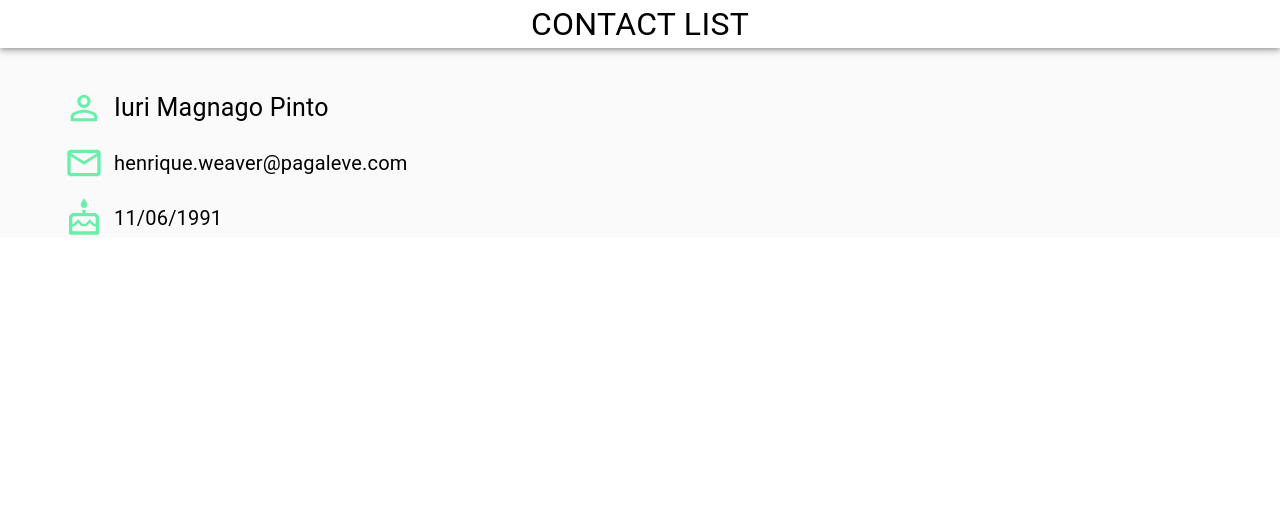
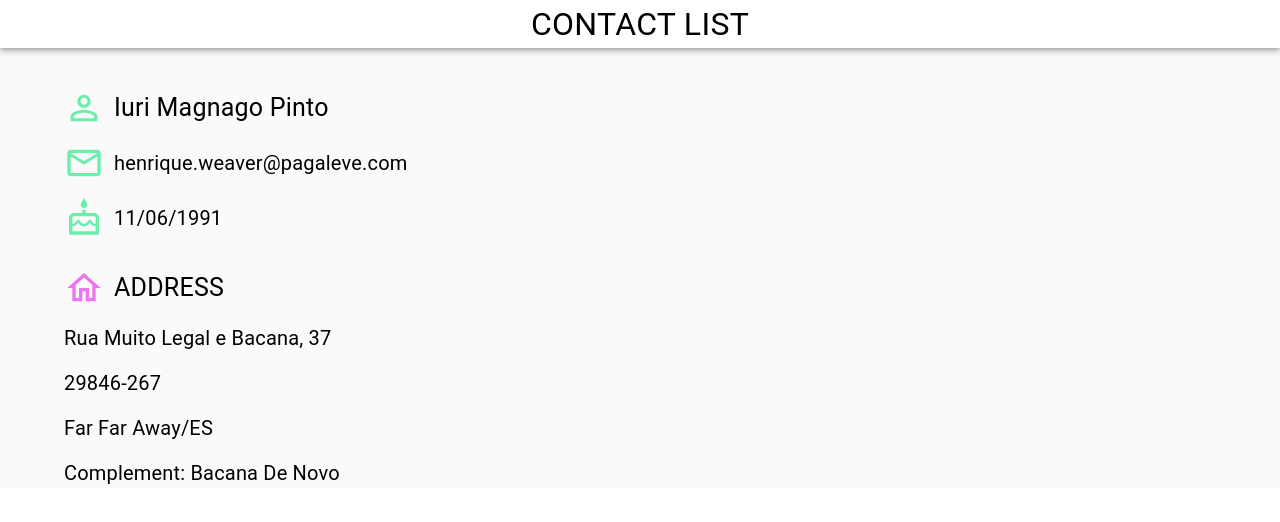
Before and after one commit to iurimp91/contact-list, a React (Create React App) app: page /contact in a window 1280 px wide. Shown: the top 522 px of the page. Built offline with nearby package versions, Linux system fonts and the light colour scheme.

Commit message:
feat: add contact address

```diff
--- a/src/pages/ContactPage.tsx
+++ b/src/pages/ContactPage.tsx
@@ -1,5 +1,10 @@
 import { Box, Typography } from "@mui/material";
-import { PersonOutlineOutlined, EmailOutlined, CakeOutlined } from "@mui/icons-material";
+import {
+  PersonOutlineOutlined,
+  EmailOutlined,
+  CakeOutlined,
+  HomeOutlined,
+} from "@mui/icons-material";
 
 const contactData = {
   name: "Iuri Magnago Pinto",
@@ -36,6 +41,24 @@ export default function ContactPage(): JSX.Element {
           {contactData.birth}
         </Typography>
       </Box>
+      <Box display="flex" alignItems="center" mt="30px">
+        <HomeOutlined sx={{ fontSize: "40px", color: "#ED75EF" }} />
+        <Typography sx={{ fontSize: "25px", color: "#000000", ml: "10px" }}>
+          ADDRESS
+        </Typography>
+      </Box>
+      <Typography sx={{ fontSize: "20px", color: "#000000", mt: "15px" }}>
+        {contactData.address.street}, {contactData.address.number}
+      </Typography>
+      <Typography sx={{ fontSize: "20px", color: "#000000", mt: "15px" }}>
+        {contactData.address.cep}
+      </Typography>
+      <Typography sx={{ fontSize: "20px", color: "#000000", mt: "15px" }}>
+        {contactData.address.city}/{contactData.address.state}
+      </Typography>
+      <Typography sx={{ fontSize: "20px", color: "#000000", mt: "15px" }}>
+        Complement: {contactData.address.complement}
+      </Typography>
     </>
   );
 }
```
